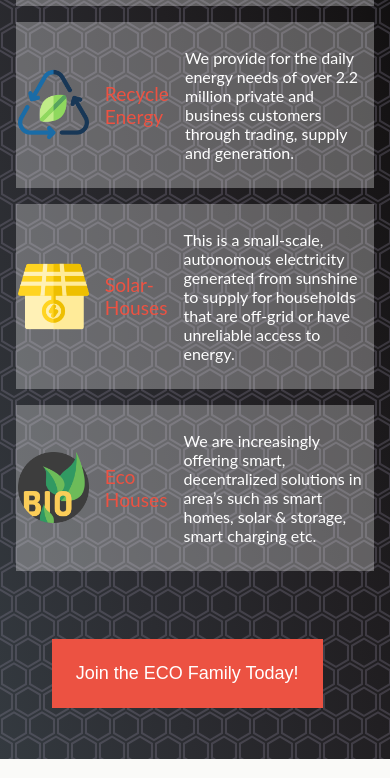
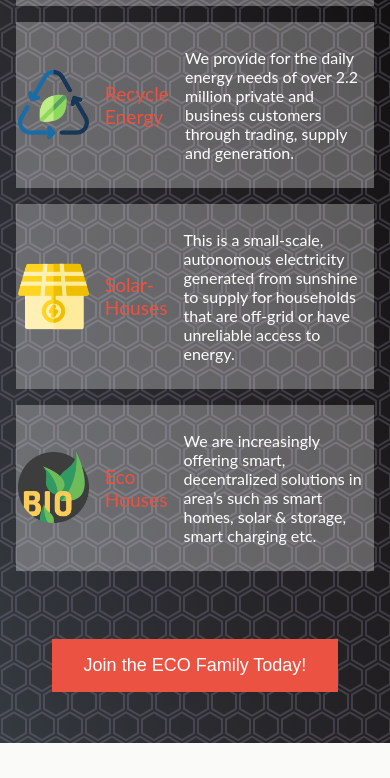
Before and after one commit to NahnahAJ/construction-page, a website: page index.html in a window 390 px wide. Shown: the part 1222-2000 px from the top of the page. Drawn offline with Linux system fonts and the light colour scheme.

Commit message:
Use the same style for the join button in desktop and mobile

```diff
--- a/index.html
+++ b/index.html
@@ -89,9 +89,7 @@
 <p>We are increasingly offering smart, decentralized solutions in area’s such as smart homes, solar & storage, smart charging etc.</p>
 </div>
 </div>
-<div class="desktop-btn">
   <button>Join the ECO Family Today!</button>
-</div>
   </div>
 </main>
 
--- a/styles.css
+++ b/styles.css
@@ -73,6 +73,8 @@ body {
 .container-main {
   display: grid;
   gap: 1rem;
+  justify-content: center;
+  align-items: center;
 }
 
 .container-main button {
@@ -80,7 +82,8 @@ body {
   color: var(--white-color);
   font-size: large;
   margin: 10%;
-  padding: 1.5rem;
+  align-self: center;
+  padding: 1rem;
   border: none;
   cursor: pointer;
 }
@@ -539,10 +542,6 @@ main {
     width: 10rem;
   }
 
-  .desktop-btn {
-    width: 25rem;
-    margin: 0 auto;
-  }
 
   /* DESKTOP ABOUT PAGE */
 
```
